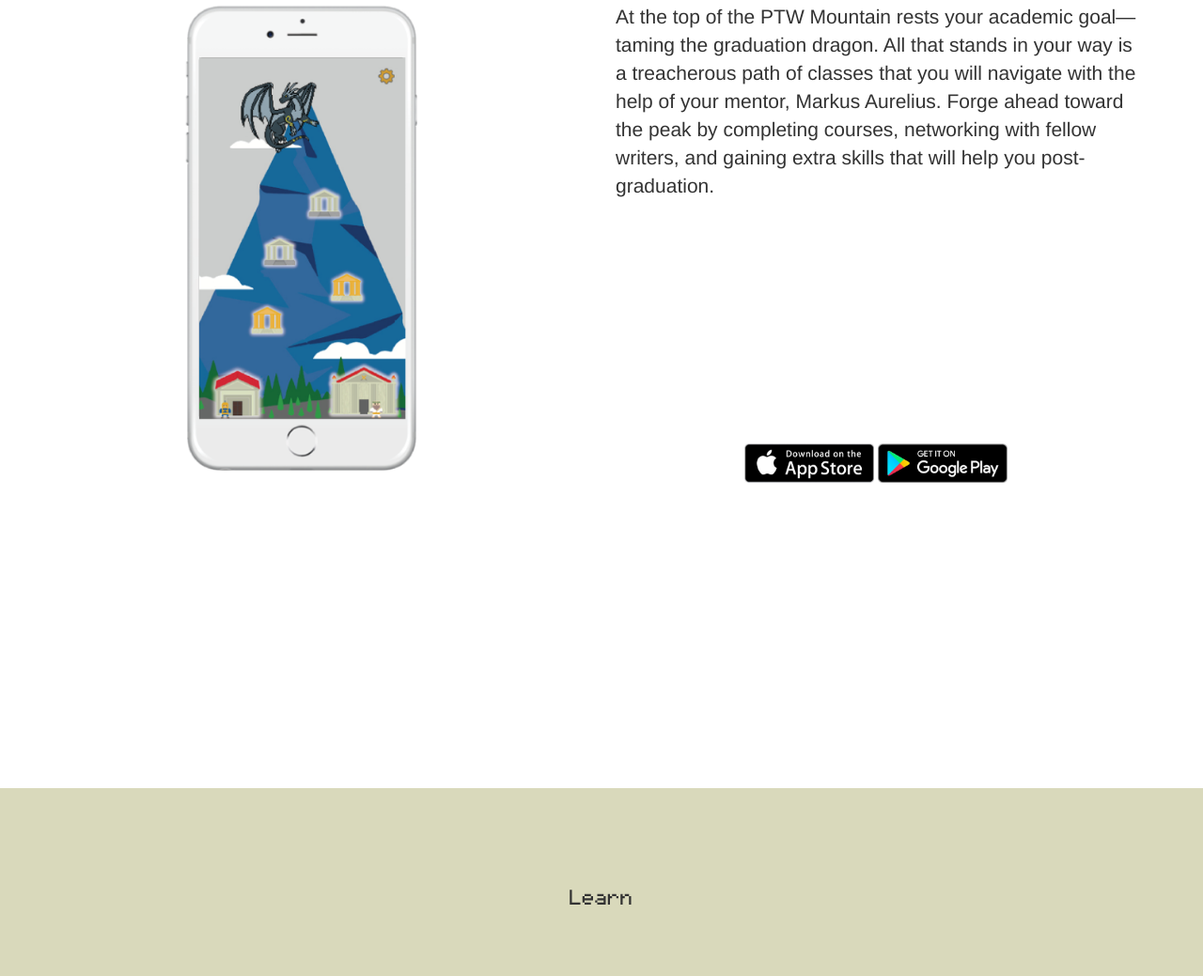
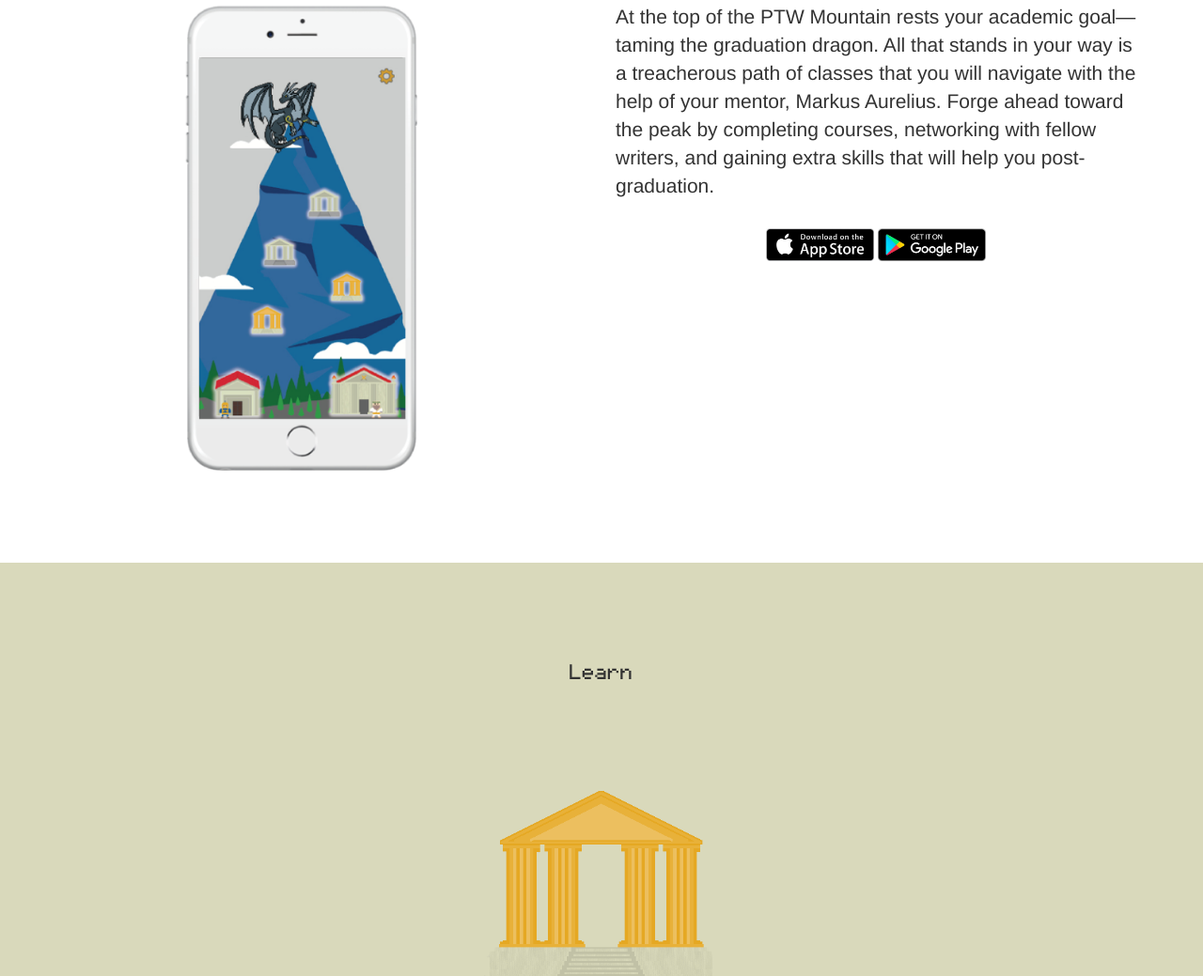
Before and after one commit to cristi-shannon/dragon-writer, a plain HTML site: page index.html in a window 1280 px wide. Shown: the part 951-1990 px from the top of the page at 94% size. Drawn offline with nearby package versions, Linux system fonts and the light colour scheme.

Commit message:
Add files via upload

```diff
--- a/index.html
+++ b/index.html
@@ -186,8 +186,8 @@ document.addEventListener("click", closeAllSelect);
                 <p id="download-text">At the top of the PTW Mountain rests your academic goal—taming the graduation dragon. All that stands in your way is a treacherous path of classes that you will navigate with the help of your mentor, Markus Aurelius. Forge ahead toward the peak by completing courses, networking with fellow writers, and gaining extra skills that will help you post-graduation.</p>
                 <br>
             <div class="download text-center">
-                <a href="https://www.apple.com/ios/app-store/" target="_blank"><img src="app-store-2.jpg" id="apple"></a>
-                <a href="https://play.google.com/store?hl=en_US" target="_blank"><img src="google-play-2.jpg" id="google"></a>
+                <a href="https://www.apple.com/ios/app-store/" target="_blank"><img src="app-store-2.jpg" id="apple" style="width: 115px; height: 35px"></a>
+                <a href="https://play.google.com/store?hl=en_US" target="_blank"><img src="google-play-2.jpg" id="google" style="width: 115px; height: 35px"></a>
             </div>
             </div>
         </div>
--- a/main.css
+++ b/main.css
@@ -65,13 +65,11 @@ html, body {
 #pixel-nopad {
     font-family: pixelmix;
 }
-
 #download img {
     width: 500px;
     height: 500px;
     object-fit: scale-down;
 }
-
 
 #learn img {
       width:300px;
```
